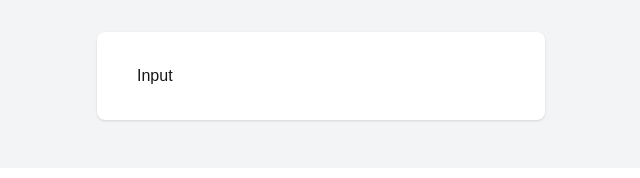
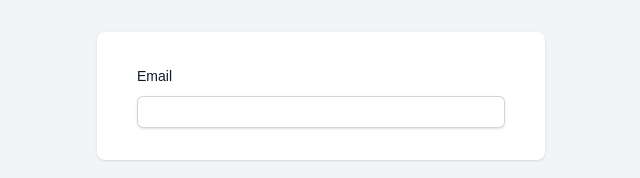
Before and after one commit to Abhik-Nayak/Simple-Next-web-app, a Next.js app in the folder sourcecode/: page / in a window 1280 px wide. Shown: the part 166-344 px from the top of the page, without its empty margins (319-959 px from the left). Built offline with nearby package versions, Linux system fonts and the light colour scheme.

Commit message:
code push for input

```diff
--- a/sourcecode/app/(site)/components/AuthForm.tsx
+++ b/sourcecode/app/(site)/components/AuthForm.tsx
@@ -30,18 +30,18 @@ const AuthForm = () => {
         }
     });
 
-    const onSubmit: SubmitHandler<FieldValues> = (data) =>{
+    const onSubmit: SubmitHandler<FieldValues> = (data) => {
         setIsLoading(true);
-        if(variant === 'REGISTER') {
+        if (variant === 'REGISTER') {
             // Axios register
         }
-        if(variant === 'LOGIN') {
+        if (variant === 'LOGIN') {
             // Next auth Sign in
 
         }
     };
 
-    const socialAction = (action: string) =>{
+    const socialAction = (action: string) => {
         setIsLoading(true);
     }
 
@@ -49,7 +49,7 @@ const AuthForm = () => {
         <div className='mt-8 sm:mx-auto sm:w-full sm:max-w-md'>
             <div className='bg-white px-4 py-8 shadow sm:rounded-lg sm:px-10'>
                 <form className='space-y-6' onSubmit={handleSubmit(onSubmit)}>
-                    <Input/>
+                    <Input id="email" label='Email' register={register} errors={errors}/>
 
                 </form>
             </div>
--- a/sourcecode/app/components/inputs/Input.tsx
+++ b/sourcecode/app/components/inputs/Input.tsx
@@ -16,7 +16,35 @@ interface InputProps {
 
 const Input: React.FC<InputProps> = ({ label, id, type, required, register, errors, disabled }) => {
     return (
-        <div>Input</div>
+        <div>
+            <label className="block text-sm font-medium leading-6 text-gray-900" htmlFor={id} >{label}</label>
+            <div className='mt-2'>
+                <input id={id}
+                    type={type}
+                    autoComplete={id}
+                    disabled={disabled}
+                    {...register(id, { required })}
+                    className={clsx(`
+                        form-input
+                        block
+                        w-full
+                        rounded-md
+                        border-0
+                        py-1.5
+                      text-gray-900
+                        shadow-sm
+                        ring-1
+                        ring-inset
+                      ring-gray-300
+                      placeholder:text-gray-400
+                        focus:ring-2 focus:ring-inset focus:ring-sky-600
+                        sm:text-sm sm:landing-6`,
+                        errors[id] && "focus: ring-rose-600",
+                        disabled && "opacity-50 cursor-default"
+                    )}
+                />
+            </div>
+        </div>
     )
 }
 
--- a/sourcecode/package.json
+++ b/sourcecode/package.json
@@ -9,6 +9,7 @@
     "lint": "next lint"
   },
   "dependencies": {
+    "@tailwindcss/forms": "^0.5.10",
     "clsx": "^2.1.1",
     "next": "15.3.0",
     "react": "^19.0.0",
--- a/sourcecode/tailwind.config.js
+++ b/sourcecode/tailwind.config.js
@@ -8,5 +8,9 @@ module.exports = {
     theme: {
       extend: {},
     },
-    plugins: [],
+    plugins: [
+      require('@tailwindcss/forms')({
+        strategy: 'class'
+      })
+    ],
   }
```
Also changed, not shown: 1 other file (tests, documents, lock files or other folders).
